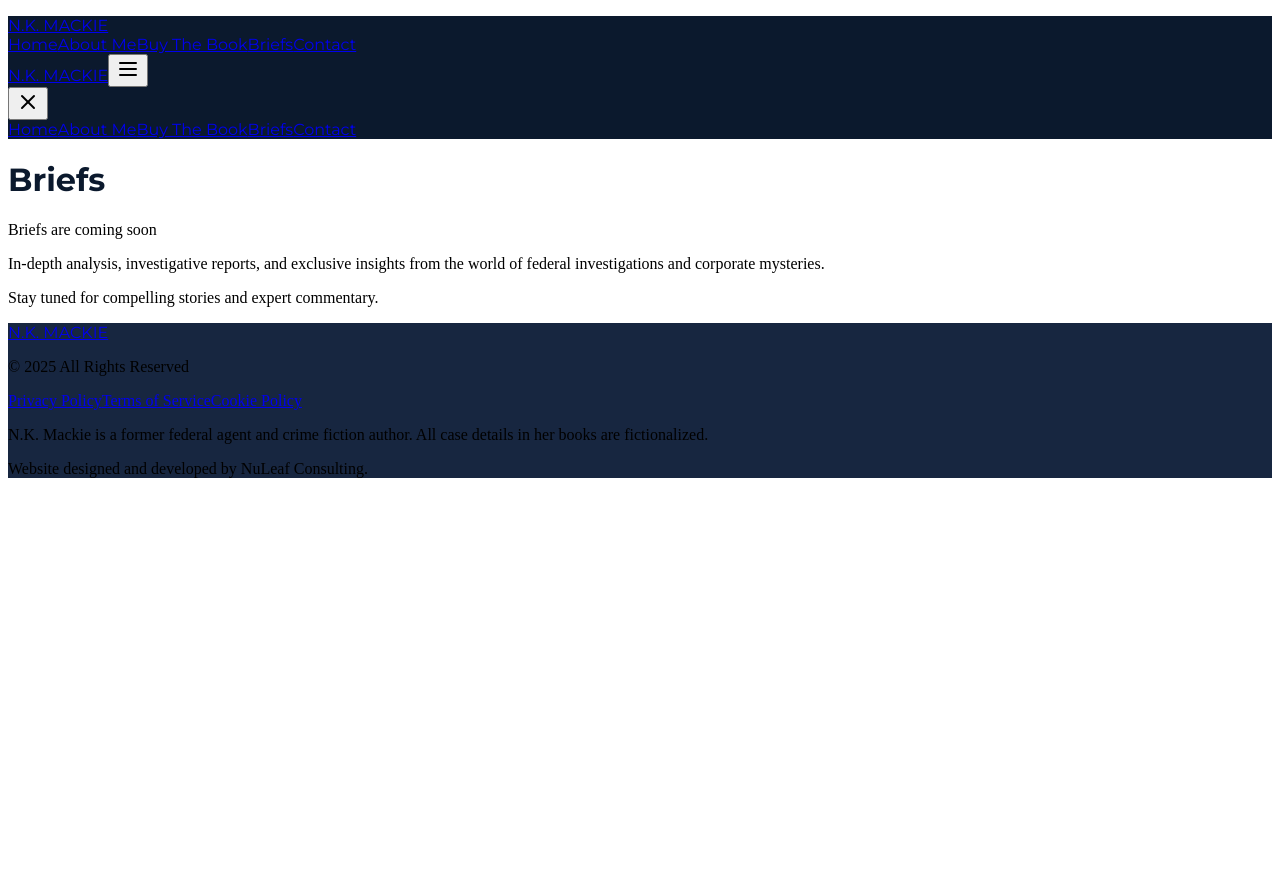
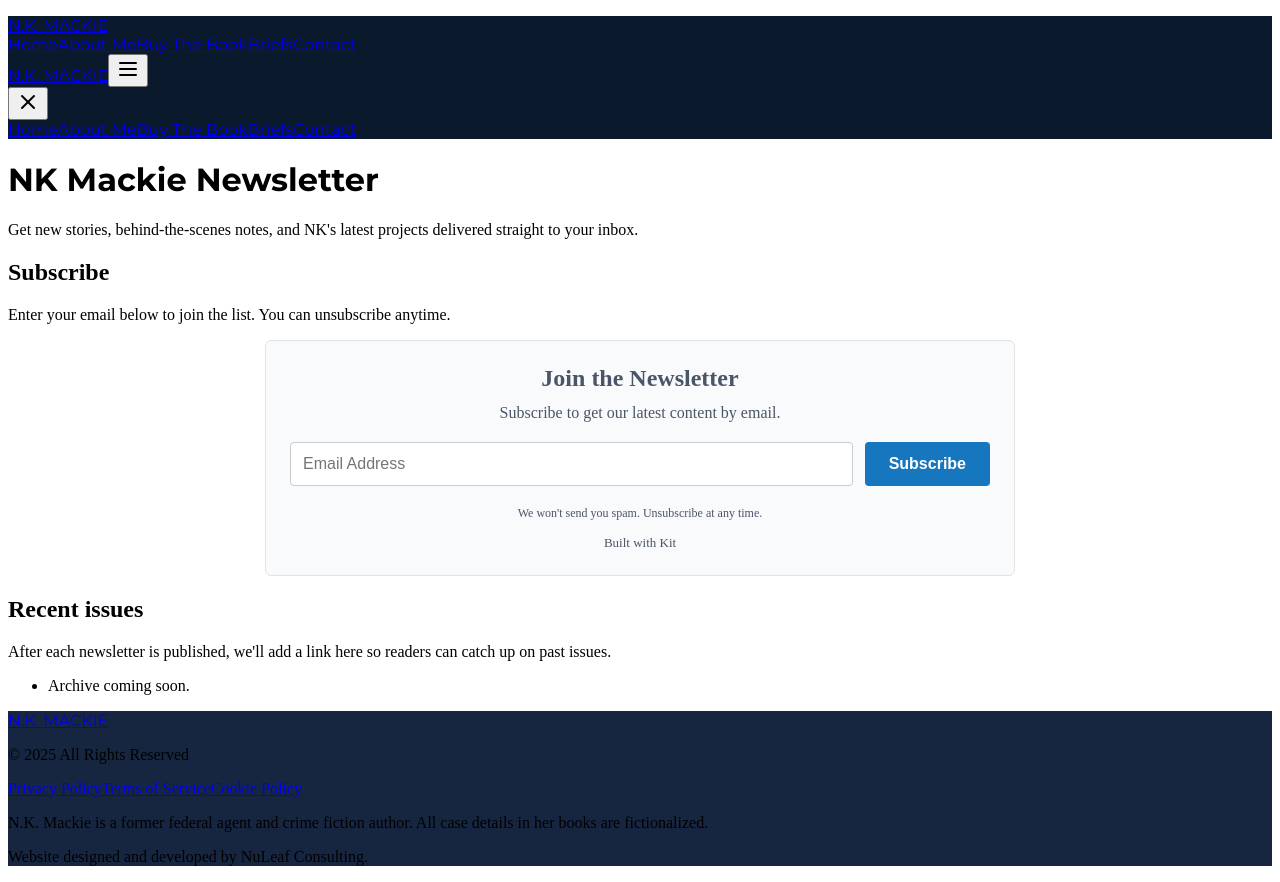
Before and after one commit to TheMerc2042/NKMackieAgentFiction, a React (Vite) app in the folder client/: page /briefs in a window 1280 px wide. Before the commit the page ends 800 px from the top, so only its background shows below. Built offline with nearby package versions, Linux system fonts and the light colour scheme.

Commit message:
Update Briefs.tsx
convert briefs page to newsletter page.

```diff
--- a/client/src/pages/Briefs.tsx
+++ b/client/src/pages/Briefs.tsx
@@ -1,4 +1,5 @@
 import { CORPORATE_MYSTERY_BACKGROUNDS } from "@/lib/constants";
+import NewsletterForm from "@/components/NewsletterForm";
 
 const Briefs = () => {
   const backgroundImage = CORPORATE_MYSTERY_BACKGROUNDS[0];
@@ -12,28 +13,59 @@ const Briefs = () => {
       />
 
       {/* Content */}
-      <div className="relative z-10 text-center px-6">
-        <div className="max-w-2xl mx-auto">
-          <h1 className="text-5xl md:text-6xl font-bold text-navy mb-8 font-montserrat">
-            Briefs
-          </h1>
+      <div className="relative z-10 w-full max-w-4xl mx-auto px-6 py-16">
+        <div className="bg-white/90 backdrop-blur-sm rounded-lg shadow-lg border border-slate-200 p-8 space-y-10">
+          {/* Header */}
+          <header className="text-center space-y-3">
+            <h1 className="text-4xl md:text-5xl font-bold text-slate-900 font-montserrat">
+              NK Mackie Newsletter
+            </h1>
+            <p className="text-lg text-slate-700 max-w-2xl mx-auto">
+              Get new stories, behind-the-scenes notes, and NK&apos;s latest
+              projects delivered straight to your inbox.
+            </p>
+          </header>
 
-          <div className="bg-white/80 backdrop-blur-sm rounded-lg p-8 shadow-lg border">
-            <p className="text-xl md:text-2xl text-gray-700 mb-6 leading-relaxed">
-              Briefs are coming soon
+          {/* Subscribe section */}
+          <section>
+            <h2 className="text-xl font-semibold text-slate-900 mb-3">
+              Subscribe
+            </h2>
+            <p className="text-sm text-slate-600 mb-4">
+              Enter your email below to join the list. You can unsubscribe
+              anytime.
+            </p>
+            <NewsletterForm />
+          </section>
+
+          {/* Archive / recent issues */}
+          <section>
+            <h2 className="text-xl font-semibold text-slate-900 mb-3">
+              Recent issues
+            </h2>
+            <p className="text-sm text-slate-600 mb-4">
+              After each newsletter is published, we&apos;ll add a link here so
+              readers can catch up on past issues.
             </p>
 
-            <p className="text-lg text-gray-600 mb-8">
-              In-depth analysis, investigative reports, and exclusive insights
-              from the world of federal investigations and corporate mysteries.
-            </p>
-
-            <div className="w-24 h-1 bg-red-600 mx-auto mb-6"></div>
-
-            <p className="text-sm text-gray-500">
-              Stay tuned for compelling stories and expert commentary.
-            </p>
-          </div>
+            <ul className="space-y-2 text-sm text-slate-700">
+              <li className="italic text-slate-500">
+                Archive coming soon.
+              </li>
+              {/* Example for later:
+              <li>
+                <a
+                  href="https://your-kit-publish-url-here"
+                  target="_blank"
+                  rel="noreferrer"
+                  className="text-blue-600 hover:underline"
+                >
+                  Issue #1 – Title goes here
+                </a>
+              </li>
+              */}
+            </ul>
+          </section>
         </div>
       </div>
     </div>
```
